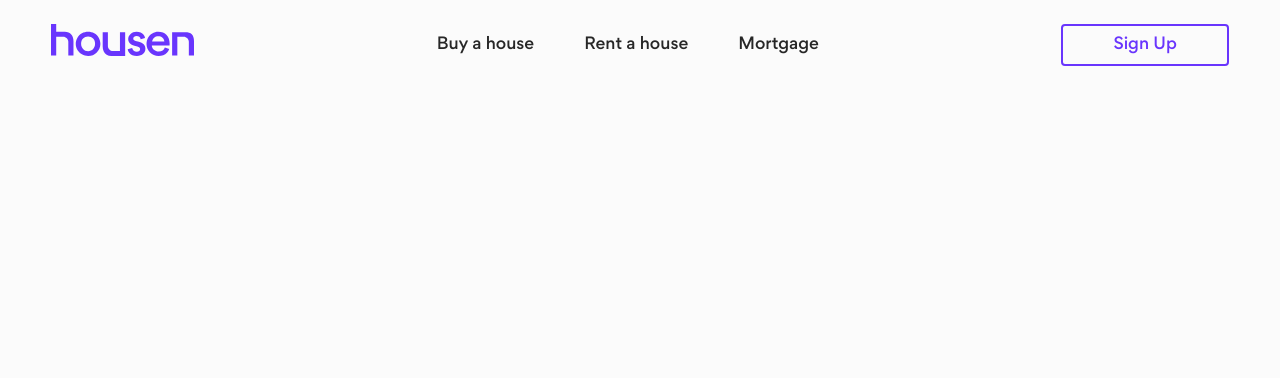
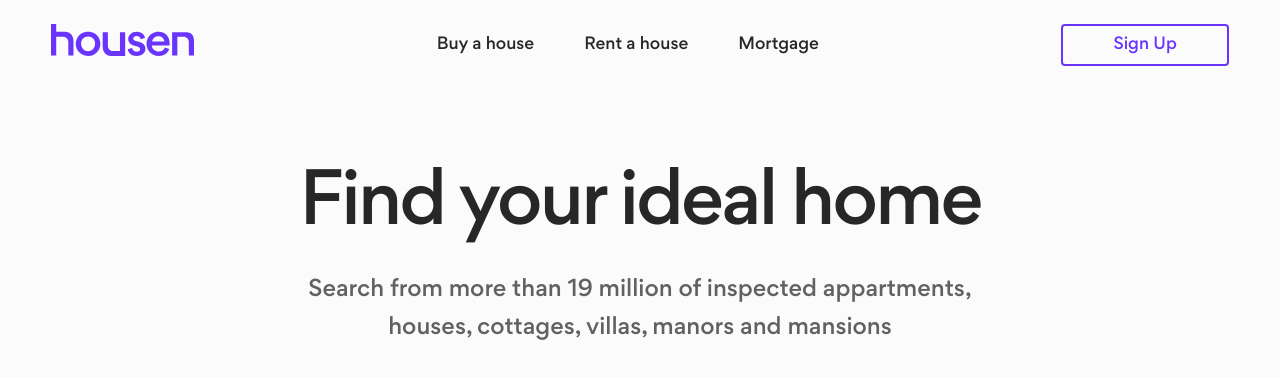
Before and after one commit to shahriarpshuvo/housen, a React (Create React App) app: page / in a window 1280 px wide. Shown: the top 378 px of the page. Built offline with nearby package versions, Linux system fonts and the light colour scheme.

Commit message:
:star2: add hero section

```diff
--- a/src/App.js
+++ b/src/App.js
@@ -1,9 +1,11 @@
 import Header from './components/Header';
+import Hero from './components/Hero';
 
 const App = () => {
   return (
     <div className="home">
       <Header />
+      <Hero />
     </div>
   );
 };
--- /dev/null
+++ b/src/components/Hero.js
@@ -0,0 +1,15 @@
+import React from 'react';
+
+const Hero = () => (
+  <section class="hero">
+    <div className="container">
+      <h2 class="heading">Find your ideal home</h2>
+      <p class="heading heading--sub">
+        Search from more than 19 million of inspected appartments, houses, cottages, villas, manors
+        and mansions
+      </p>
+    </div>
+  </section>
+);
+
+export default Hero;
--- a/src/scss/app.scss
+++ b/src/scss/app.scss
@@ -10,3 +10,4 @@
 
 /* Importing Components */
 @import './components/header';
+@import './components/hero';
--- /dev/null
+++ b/src/scss/components/_hero.scss
@@ -0,0 +1,13 @@
+.hero {
+  margin-top: 8rem;
+  margin-bottom: 3rem;
+  text-align: center;
+
+  & .heading {
+    margin-bottom: 3rem;
+    &--sub {
+      max-width: 70rem;
+      margin: 0 auto;
+    }
+  }
+}
--- a/src/scss/modules/_typography.scss
+++ b/src/scss/modules/_typography.scss
@@ -8,6 +8,7 @@
     font-size: 2.2rem;
     line-height: 3.8rem;
     letter-spacing: 0;
+    color: $color-dark-gray;
   }
 }
 
```
